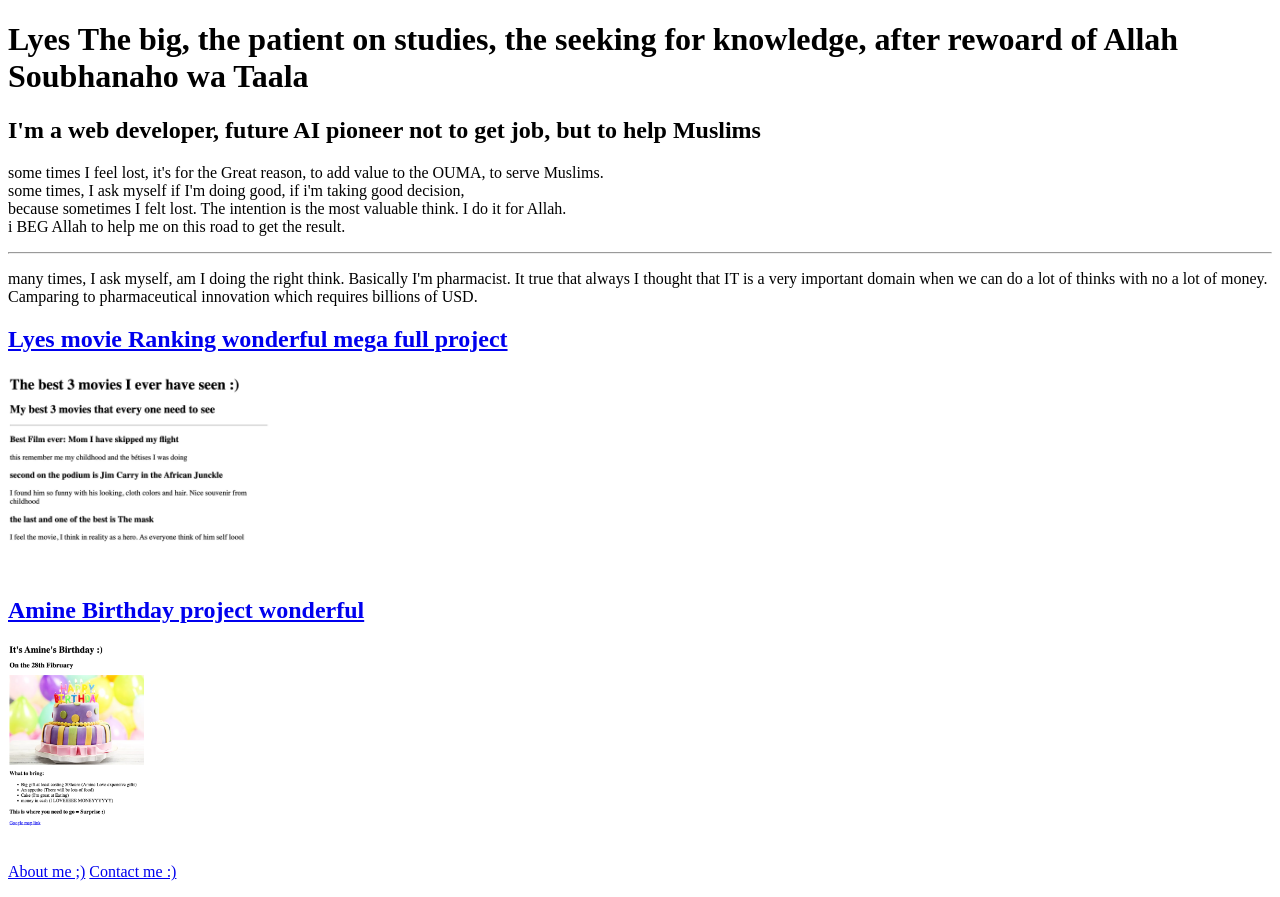
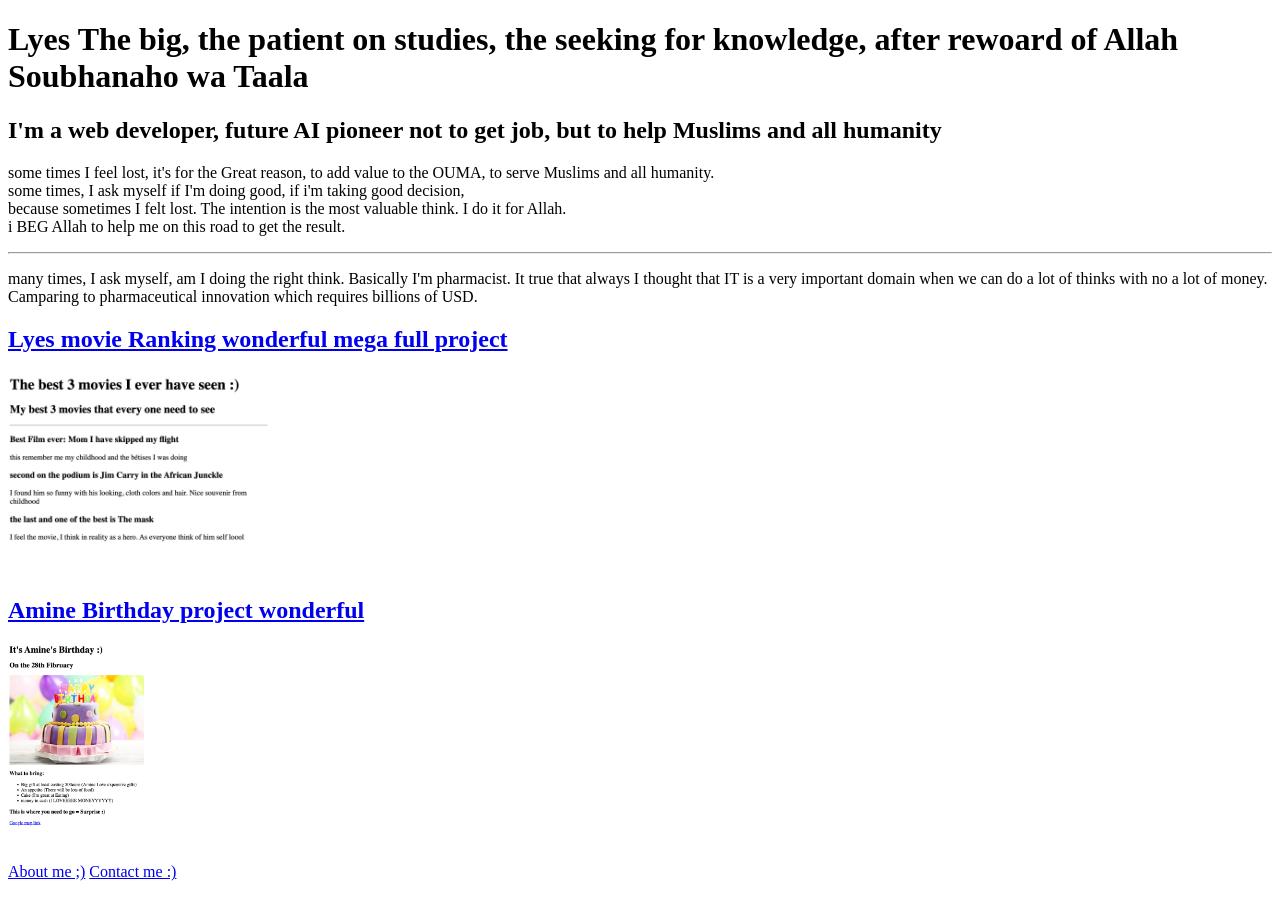
Before and after one commit to Loulou001/Project-HTML, a plain HTML site: page index.html in a window 1280 px wide. Drawn offline with Linux system fonts and the light colour scheme.

Commit message:
Update index.html

```diff
--- a/index.html
+++ b/index.html
@@ -8,8 +8,8 @@
  </head>
  <body>
     <h1>Lyes The big, the patient on studies, the seeking for knowledge, after rewoard of Allah Soubhanaho wa Taala </h1>
-    <h2>I'm a web developer, future AI pioneer not to get job, but to help Muslims</h2>
-    <p>some times I feel lost, it's for the Great reason, to add value to the OUMA, to serve Muslims.<br>
+    <h2>I'm a web developer, future AI pioneer not to get job, but to help Muslims and all humanity</h2>
+    <p>some times I feel lost, it's for the Great reason, to add value to the OUMA, to serve Muslims and all humanity.<br>
     some times, I ask myself if I'm doing good, if i'm taking good decision,<br>
 because sometimes I felt lost. The intention is the most valuable think. I do it for Allah.<BR>
 i BEG Allah to help me on this road to get the result.</p>
```
